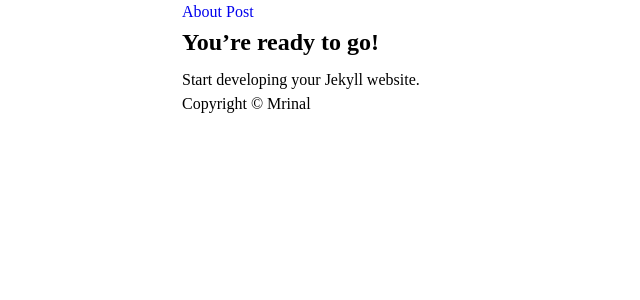
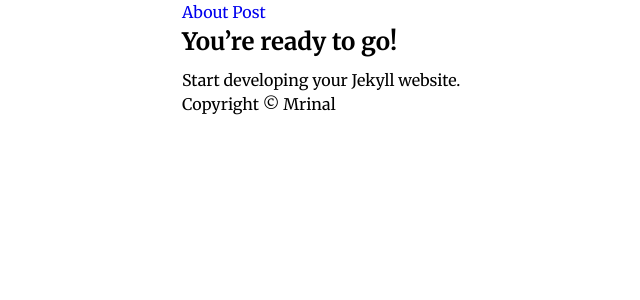
Before and after one commit to mrinalcs/portraze, a Jekyll site: the page built from index.md, in a window 1280 px wide. Shown: the top 300 px of the page, without its empty margins (74-714 px from the left). Built offline with Jekyll 4.4.1, drawn with Linux system fonts in a browser that asks for light colours; our own code applies the rules of GitHub Pages for plain Markdown files.

Commit message:
Update base.scss

```diff
--- a/_sass/base.scss
+++ b/_sass/base.scss
@@ -69,7 +69,13 @@ img {
 }
 
 
+
+@import url('https://fonts.googleapis.com/css2?family=Merriweather:ital,wght@0,300;0,400;0,700;0,900;1,300;1,400;1,700;1,900&display=swap');
+
+
 main,nav,footer {
+  font-family: "Merriweather", serif;
+
   max-width: 8in;
   margin: auto;
 }
```
